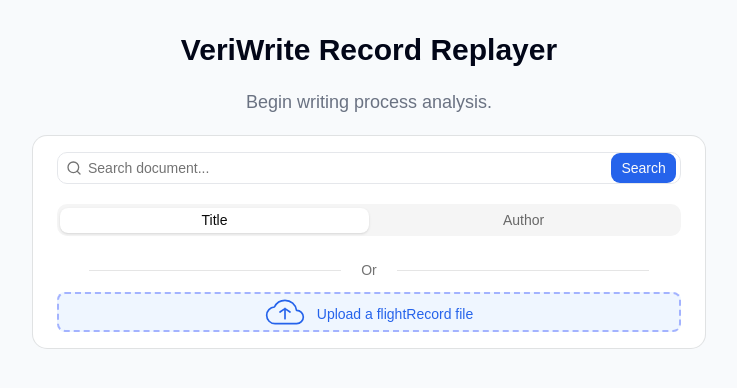
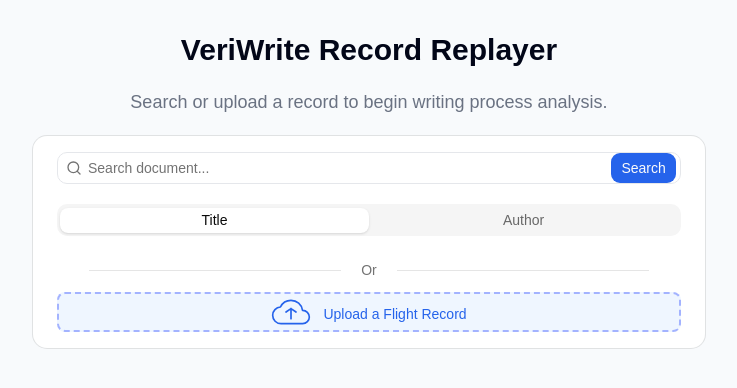
Before and after one commit to Br1d3e/veriwrite, a React (Vite) app in the folder replayer/: page / in a window 1280 px wide. Shown: the top 388 px of the page, without its empty margins (271-1008 px from the left). Built offline with nearby package versions, Linux system fonts and the light colour scheme.

Commit message:
revise record picker caption wording

```diff
--- a/replayer/src/components/FileUpload.jsx
+++ b/replayer/src/components/FileUpload.jsx
@@ -77,7 +77,7 @@
         <div className="flex gap-3">
           <FileIconSvg />
           <span className="block text-primary text-center mt-3">
-            Upload a flightRecord file
+            Upload a Flight Record
           </span>
         </div>
       </label>
--- a/replayer/src/views/RecordPicker.jsx
+++ b/replayer/src/views/RecordPicker.jsx
@@ -11,7 +11,7 @@
         <Title className="mt-8" />
         <CaptionText
           className="p-5 justify-center"
-          text={"Begin writing process analysis."}
+          text={"Search or upload a record to begin writing process analysis."}
         />
       </section>
       <Card className="mx-auto flex w-full max-w-2xl flex-col px-6">
```
